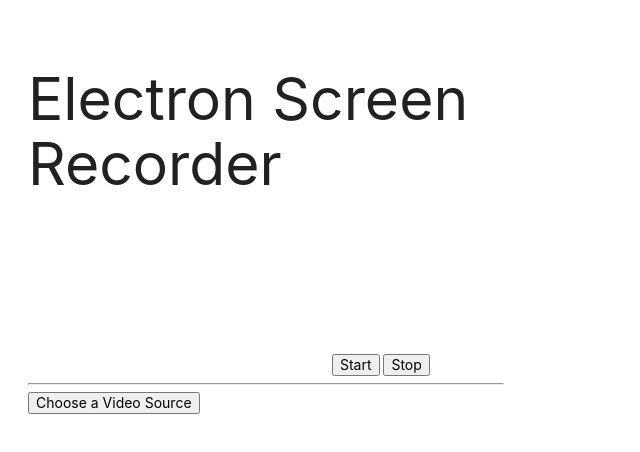
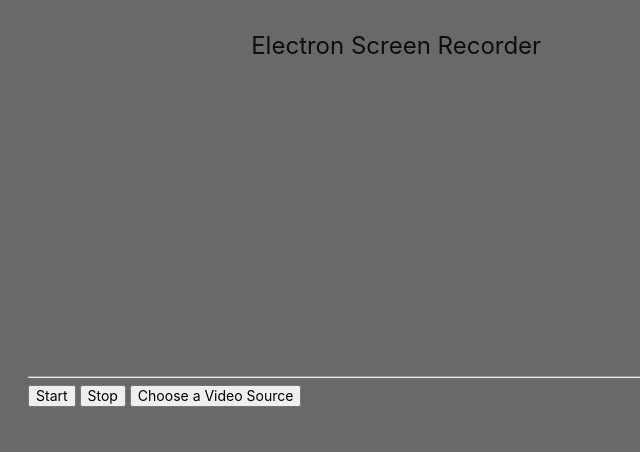
Before and after one commit to letsgitthis/electron-screen-recorder, an Electron app: page src/index.html in a window 800 px wide. Shown: the whole page, without its empty margins (0-640 px from the left). Drawn offline with nearby package versions, Linux system fonts and the light colour scheme.

Commit message:
added minor styling

```diff
--- a/src/index.css
+++ b/src/index.css
@@ -1,6 +1,17 @@
 body {
   font-family: -apple-system, BlinkMacSystemFont, "Segoe UI", Roboto, Helvetica, Arial, sans-serif;
-  margin: auto;
-  max-width: 38rem;
+  margin-right: 100px;
   padding: 2rem;
+  background-color: #696969;
 }
+
+.video-stream {
+  width: 600px;
+  height: auto;
+  margin-left: 10%;
+}
+
+.title-name {
+  font-size: x-large;
+  margin-left: 30%;
+}
--- a/src/index.html
+++ b/src/index.html
@@ -2,23 +2,24 @@
 <html>
   <head>
     <meta charset="UTF-8">
-    <title>Hello World!</title>
+    <title>Electron Screen Recorder</title>
     <link rel="stylesheet" href="index.css">
     <!-- 'Materialize' Compiled and minified CSS -->
-    <link rel="stylesheet" href="https://cdnjs.cloudflare.com/ajax/libs/materialize/1.0.0/css/materialize.min.css">
+    <link
+      rel="stylesheet"
+      href="https://cdnjs.cloudflare.com/ajax/libs/materialize/1.0.0/css/materialize.min.css">
     <!-- set 'defer' so our render loads after our HTML -->
     <script defer src="render.js"></script>
   </head>
   <body>
-    <h1>Electron Screen Recorder</h1>
+    <div class="title-name">Electron Screen Recorder</div>
 
-    <video></video>
-
-    <button id="startBtn">Start</button>
-    <button id="stopBtn">Stop</button>
+    <video class="video-stream"></video>
 
     <hr />
 
+    <button id="startBtn" class="button">Start</button>
+    <button id="stopBtn" class="button">Stop</button>
     <button id="videoSelectBtn" class="button is-text">
       Choose a Video Source
     </button>
```
